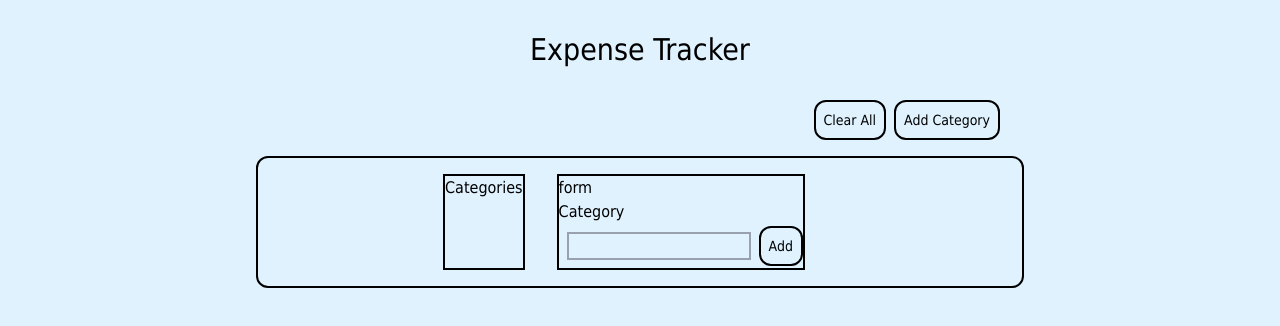
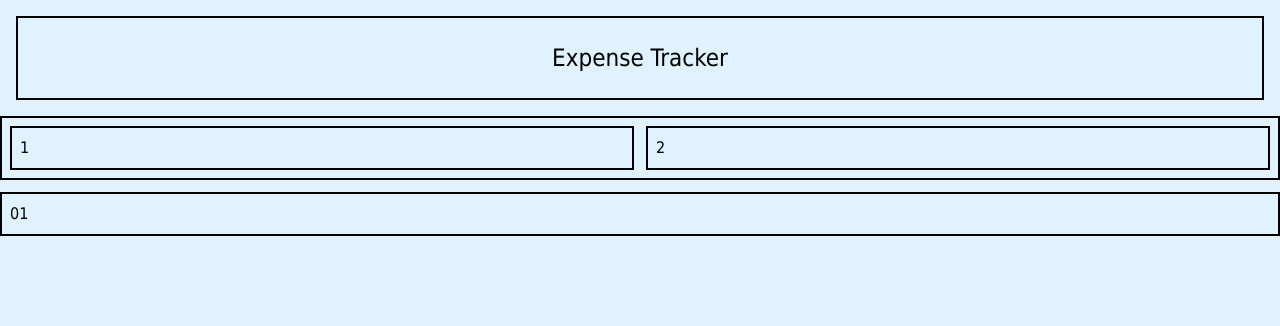
Before and after one commit to violetlea/expenseTracker, a React (Vite) app: page / in a window 1280 px wide. Shown: the top 326 px of the page. Built offline with nearby package versions, Linux system fonts and the light colour scheme.

Commit message:
test reponsive

```diff
--- a/index.html
+++ b/index.html
@@ -7,7 +7,7 @@
    <!-- <link href="src/style.css" rel="stylesheet"/> -->
     <title>expensestracker</title>
   </head>
-  <body class="bg-sky-100 justify-items-center">
+  <body class="bg-sky-100">
     <div id="root"></div>
     <script type="module" src="/src/main.jsx"></script>
   </body>
--- a/src/App.jsx
+++ b/src/App.jsx
@@ -1,24 +1,59 @@
-//import { useState } from 'react'
+import { useState } from 'react'
 import "./App.css";
 import ButtonDef from "./components/Button";
 import AddCategory from "./containers/addCategoryContainer";
 function App() {
-	//const [count, setCount] = useState(0)
+	const [visible, setVisible] = useState(false);
+
+  const handleSubmitCategory = () => {
+
+    if(visible) {
+      setVisible(false)
+    } else {
+      setVisible(true)
+    }
+
+  }
 
 	return (
 		<>
-			<header class="p-1 lg:p-8 md:p-4 sm:p-2 text-center">
+    {/* <div >
+      <header class="p-1 lg:p-8 md:p-4 sm:p-2 text-center">
 				<h1 class="text-sm lg:text-3xl md:text-base ">Expense Tracker</h1>
 			</header>
 			<div class="flex flex-row-reverse w-sm xl:w-3xl lg:w-lg md:w-md sm:w-xs">
 				<div class="ml-2 mr-2">
-					<ButtonDef text="Add Category" />
+					<ButtonDef text={visible ? `Close Category` : `Add Category`} handleAction={handleSubmitCategory} />
 				</div>
 				<div>
 					<ButtonDef text="Clear All" />
 				</div>
 			</div>
-      <AddCategory />
+      {visible && <AddCategory />}
+
+    </div> */}
+    <header className='grid grid-cols-1'>
+      <div className='p-6 border-2 m-4 border-black text-center text-2xl'>
+        <h1>Expense Tracker</h1>
+      </div>
+
+    </header>
+    <section className='grid grid-cols-1 gap-3'>
+      <div className='grid grid-cols-2 gap-3 border-2 border-black p-2'>
+        <div className='border-2 border-black p-2'>
+          1
+        </div>
+        <div className='border-2 border-black p-2'>
+          2
+        </div>
+      </div>
+      <div className='border-2 border-black p-2'>
+        01
+      </div>
+
+    </section>
+
+
 
 		</>
 	);
--- a/src/containers/addCategoryContainer.jsx
+++ b/src/containers/addCategoryContainer.jsx
@@ -3,6 +3,10 @@ import ButtonDef from "../components/Button";
 
 
 export default function AddCategory(props) {
+
+    const handleSubmit = () => {
+        alert('yes')
+    }
 	return (
 		<>
 			<div class="border-2 border-black rounded-xl w-sm xl:w-3xl lg:w-lg md:w-md sm:w-xs flex flex-row m-1 md:m-4 justify-center ">
@@ -14,7 +18,7 @@ export default function AddCategory(props) {
                         <p>form</p>
                         <p>Category</p>
                         <TextInput label='Category' />
-                        <ButtonDef text='Add'/>
+                        <ButtonDef text='Add' handleAction={handleSubmit}/>
 
                     </div>
 				</div>
```
